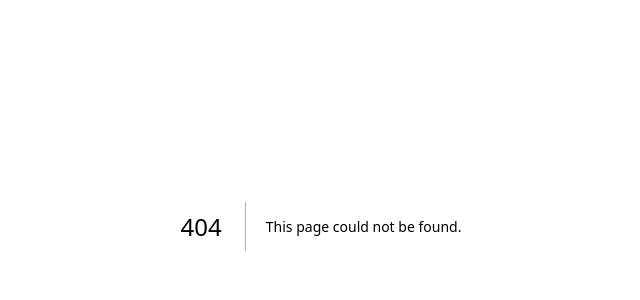
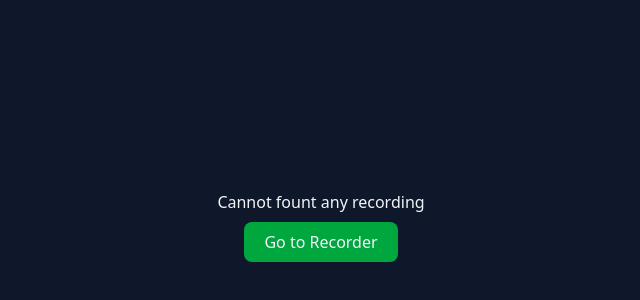
Before and after one commit to gobinda-das-dev/video-recorder, a Next.js app: page /editing in a window 1280 px wide. Before the commit this address had no page. Shown: the part 174-474 px from the top of the page, without its empty margins (319-959 px from the left). Built offline with nearby package versions, Linux system fonts and the light colour scheme.

Commit message:
add editing page

```diff
--- /dev/null
+++ b/src/app/editing/page.js
@@ -0,0 +1,16 @@
+import Button from '@/components/Button'
+import Link from 'next/link'
+import React from 'react'
+
+const Editing = () => {
+  return (
+    <div className='h-screen w-full flex flex-col items-center justify-center gap-y-2'>
+      <p>Cannot fount any recording</p>
+      <Link href="/">
+        <Button>Go to Recorder</Button>
+      </Link>
+    </div>
+  )
+}
+
+export default Editing
--- /dev/null
+++ b/src/components/Button.jsx
@@ -0,0 +1,18 @@
+'use client'
+import { cn } from '@/lib/utils/cn'
+import React from 'react'
+import { motion } from 'motion/react'
+
+const Button = ({ className, children }) => {
+   return (
+      <motion.button
+         className={cn('px-5 py-2 bg-green-600 rounded-lg cursor-pointer', className)}
+         whileHover={{ scale: 1.05 }}
+         whileTap={{ scale: 1 }}
+      >
+         {children}
+      </motion.button>
+   )
+}
+
+export default Button
```
